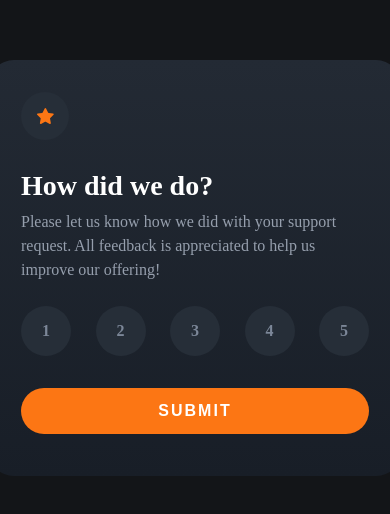
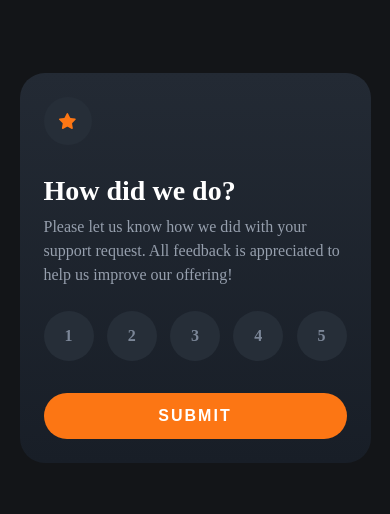
Before and after one commit to KiwiScreams/Interactive-rating-component, a React (Vite) app: page / in a window 390 px wide. Shown: the part 154-668 px from the top of the page. Built offline with nearby package versions, Linux system fonts and the light colour scheme.

Commit message:
responsive design

```diff
--- a/src/index.css
+++ b/src/index.css
@@ -145,3 +145,13 @@ button, a
   justify-content: center;
   align-items: center;
 }
+@media screen and (max-width: 450px)
+{
+  .container
+  {
+    width: 90%;
+    padding: 24px;
+    margin: auto;
+    height: auto;
+  }
+}
```
